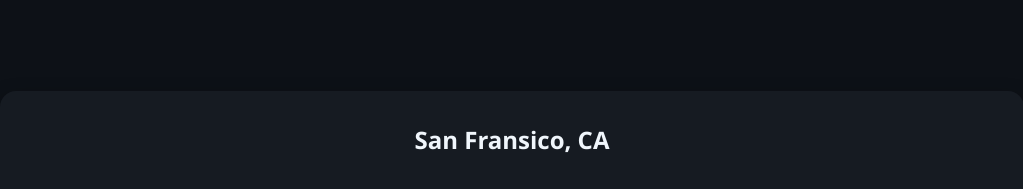
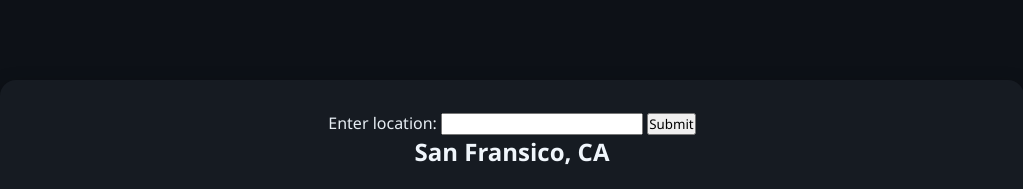
Before and after one commit to Martin-Rojas/weather-app, a website built with webpack: page src/template.html in a window 1280 px wide. Shown: the top 189 px of the page, without its empty margins (128-1151 px from the left). Built offline with nearby package versions, Linux system fonts and the light colour scheme; no server answers.

Commit message:
code for add a form to get location in html file

```diff
--- a/src/template.html
+++ b/src/template.html
@@ -7,6 +7,11 @@
   </head>
   <body>
     <div class="container" id="container">
+      <form action="#">
+        <label for="location">Enter location: </label>
+        <input type="text" name="location" id="location" />
+        <input type="submit" value="Submit" />
+      </form>
       <h1 id="address">San Fransico, CA</h1>
       <div class="" id="current-weather">
         <img
```
